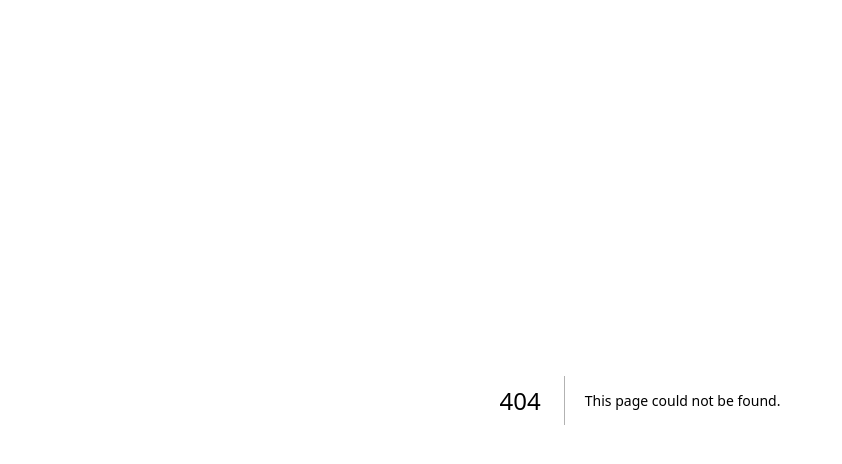
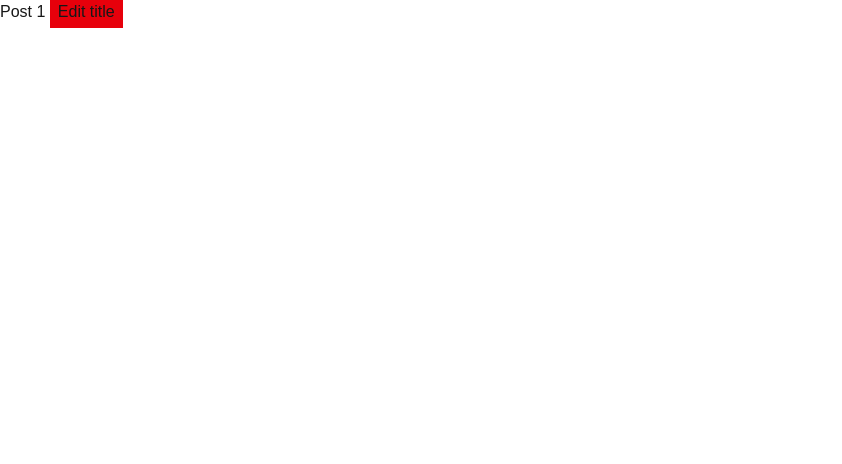
Before and after one commit to AmirAbaris/server-action-structure, a Next.js app: page /1 in a window 1280 px wide. Before the commit this address had no page. Shown: the top 464 px of the page, without its empty margins (0-842 px from the left). Built offline with nearby package versions, Linux system fonts and the light colour scheme.

Commit message:
Add Page component to handle dynamic routing and title editing. Implemented async data fetching for slug and search parameters, and created a link to edit the title.

```diff
--- /dev/null
+++ b/app/[slug]/page.tsx
@@ -0,0 +1,29 @@
+import Link from "next/link";
+
+type searchParams = "title";
+type PageProps = {
+  params: Promise<{ slug: string }>;
+  searchParams: Promise<{
+    [key in searchParams]: string | string[] | undefined;
+  }>;
+};
+
+export default async function Page(props: PageProps) {
+  const { slug } = await props.params;
+  const searchParams = await props.searchParams;
+
+  const newSearchParams = new URLSearchParams();
+  newSearchParams.set("title", "new title");
+
+  return (
+    <div>
+      Post {slug} {searchParams?.title}
+      <Link
+        href={`/${slug}?${newSearchParams.toString()}`}
+        className="bg-red-600 p-2"
+      >
+        Edit title
+      </Link>
+    </div>
+  );
+}
```
